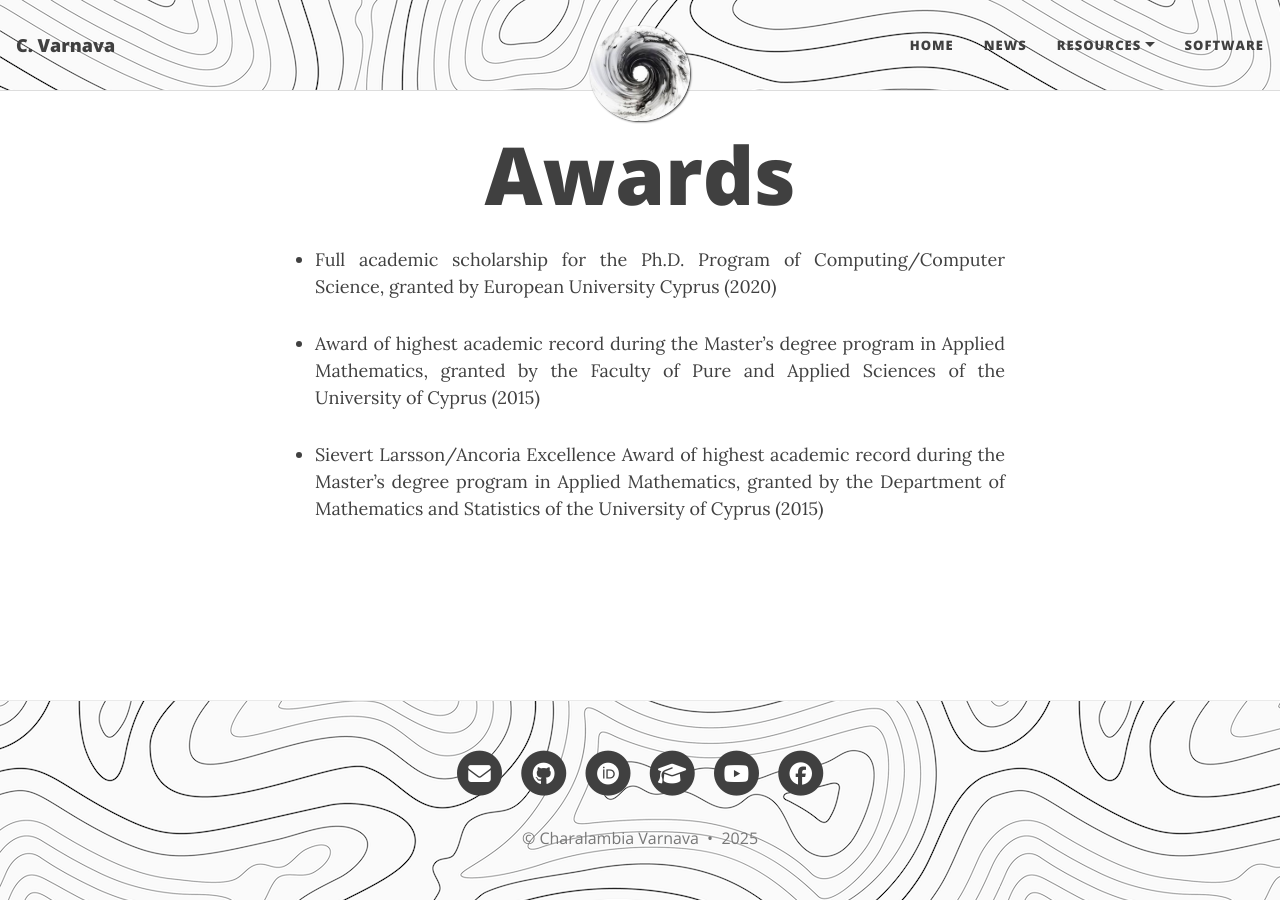
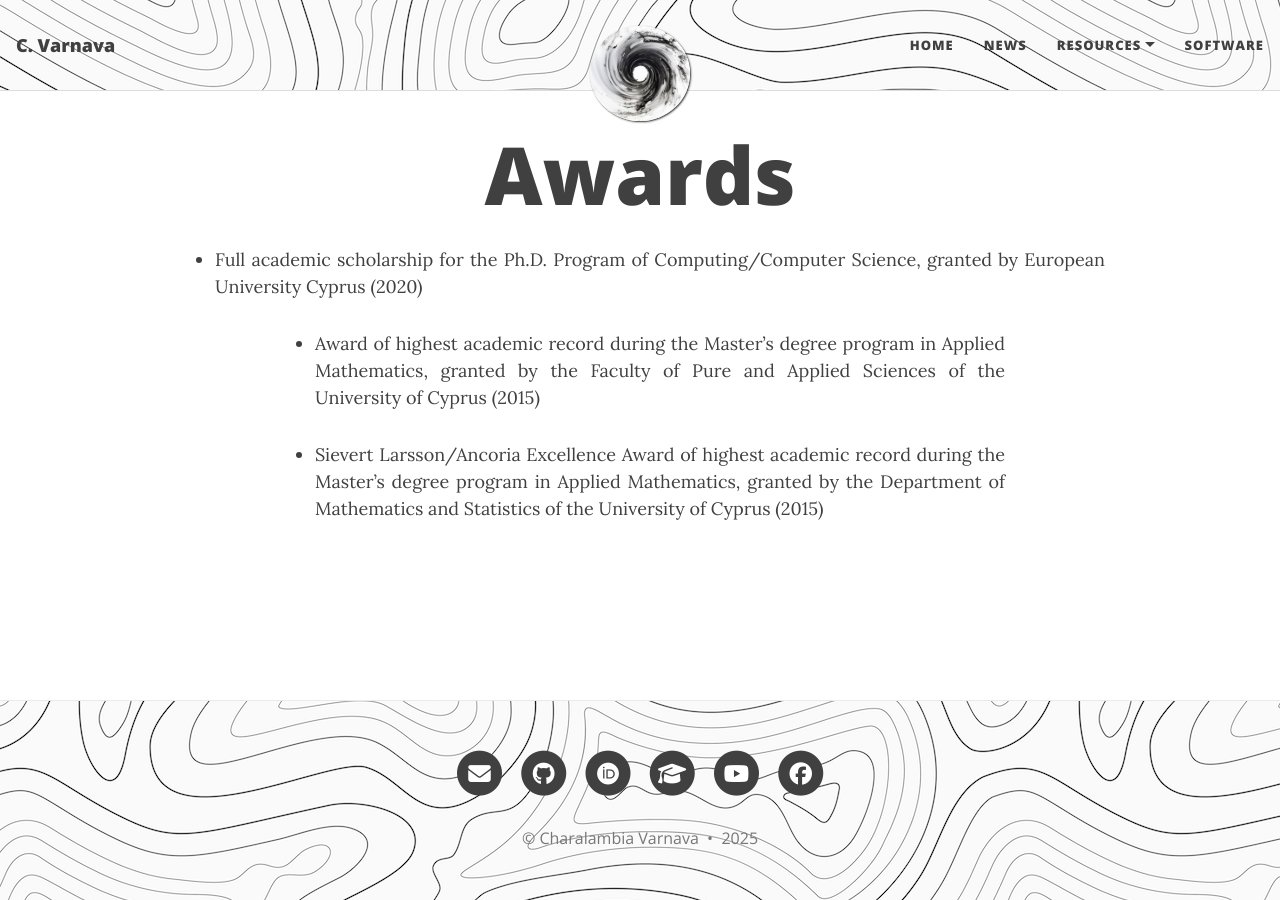
Before and after one commit to ch-var/ch-var.github.io, a Jekyll site: the page built from awards.html, in a window 1280 px wide. Built offline with Jekyll 4.4.1, drawn with Linux system fonts in a browser that asks for light colours.

Commit message:
Update awards.html

```diff
--- a/awards.html
+++ b/awards.html
@@ -21,7 +21,7 @@ title: Awards
 </style>
 
 <ul>
-<li style="text-align: justify;">Full academic scholarship for the Ph.D. Program of Computing/Computer Science, granted by European University Cyprus (2020)</li>
+<li style="text-align: justify; margin-left: -100px; margin-right: -100px;">Full academic scholarship for the Ph.D. Program of Computing/Computer Science, granted by European University Cyprus (2020)</li>
 <p></p>
 <li style="text-align: justify;">Award of highest academic record during the Master’s degree program in Applied Mathematics, granted by the Faculty of Pure and Applied Sciences of the University of Cyprus (2015)</li>
 <p></p>
```
